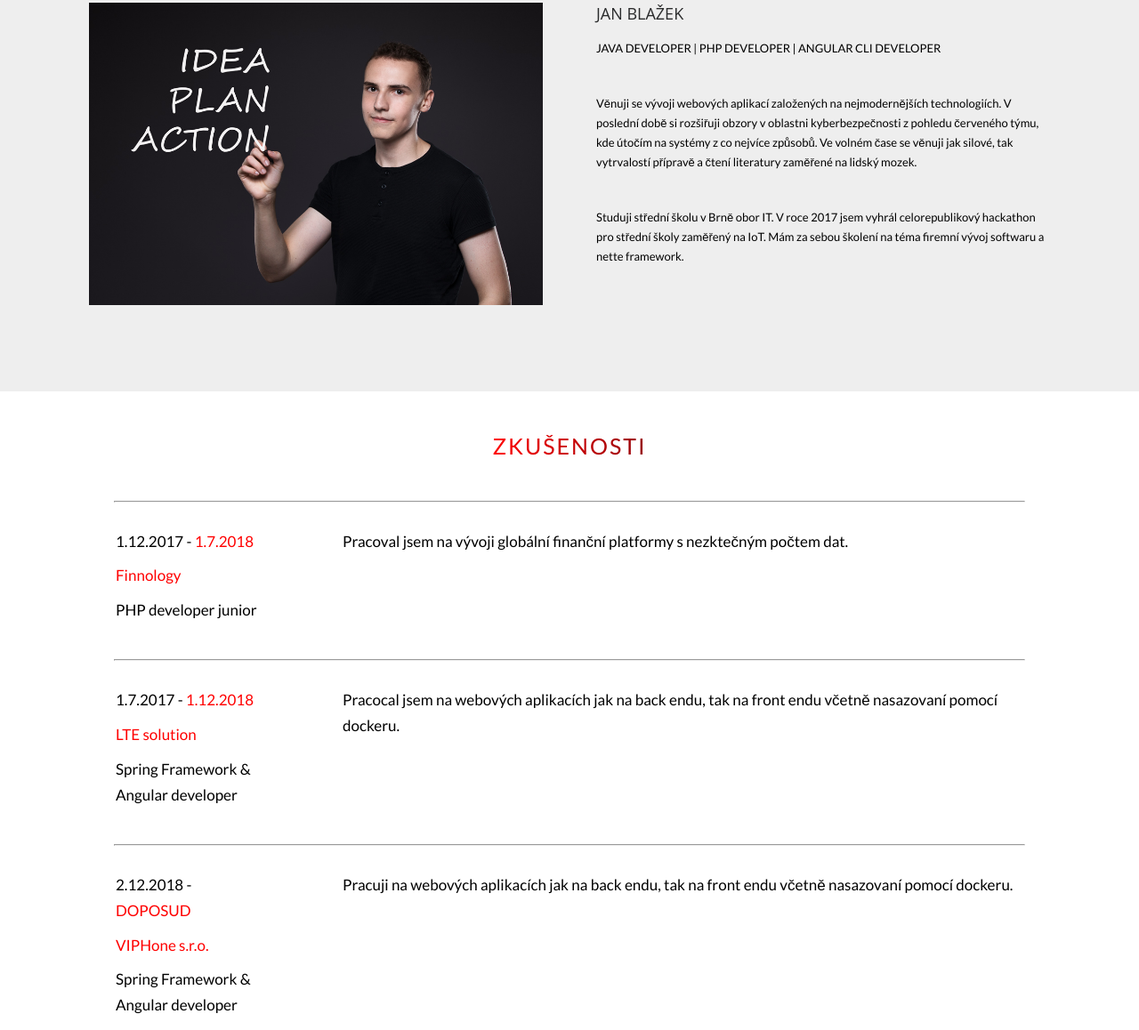
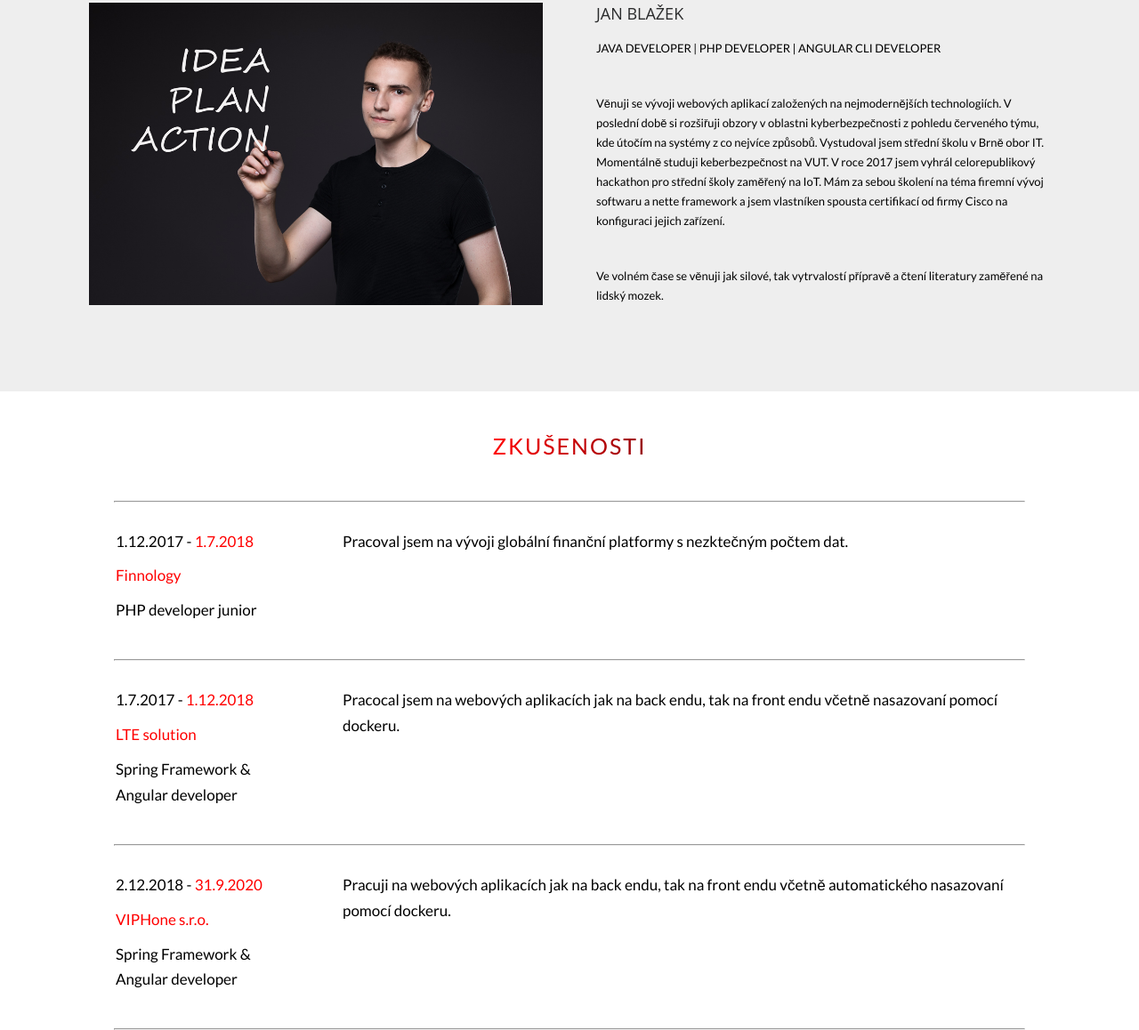
Before and after one commit to blaza168/portfolio, a website: page index.html in a window 1280 px wide. Shown: the part 1000-2158 px from the top of the page at 89% size. Drawn offline with nearby package versions, Linux system fonts and the light colour scheme.

Commit message:
Information update

```diff
--- a/index.html
+++ b/index.html
@@ -43,11 +43,12 @@
                 <p class="u-margin-top-medium u-margin-bottom-medium">
                     Věnuji se vývoji webových aplikací založených na nejmodernějších technologiích.
                     V poslední době si rozšiřuji obzory v oblastni kyberbezpečnosti z pohledu červeného týmu, kde útočím na systémy z co nejvíce způsobů.
-                    Ve volném čase se věnuji jak silové, tak vytrvalostí přípravě a čtení literatury zaměřené na lidský mozek.
+                    Vystudoval jsem střední školu v Brně obor IT. Momentálně studuji keberbezpečnost na VUT. V roce 2017 jsem vyhrál celorepublikový hackathon pro
+                    střední školy zaměřený na IoT. Mám za sebou školení na téma firemní vývoj softwaru a nette framework a jsem vlastníken spousta certifikací od firmy Cisco
+                    na konfiguraci jejich zařízení.
                 </p>
                 <p>
-                    Studuji střední školu v Brně obor IT. V roce 2017 jsem vyhrál celorepublikový hackathon pro
-                    střední školy zaměřený na IoT. Mám za sebou školení na téma firemní vývoj softwaru a nette framework.
+                    Ve volném čase se věnuji jak silové, tak vytrvalostí přípravě a čtení literatury zaměřené na lidský mozek.
                 </p>
             </div>
         </div>
@@ -102,7 +103,7 @@
         <div class="row u-medium-margin">
             <div class="col-1-of-4">
                 <div class="row u-small-margin">
-                    2.12.2018 - <span class="u-red">DOPOSUD</span>
+                    2.12.2018 - <span class="u-red">31.9.2020</span>
                 </div>
                 <div class="row u-small-margin">
                     <span class="u-red">VIPHone s.r.o.</span>
@@ -112,7 +113,7 @@
                 </div>
             </div>
             <div class="col-3-of-4">
-                Pracuji na webových aplikacích jak na back endu, tak na front endu včetně nasazovaní pomocí dockeru.
+                Pracuji na webových aplikacích jak na back endu, tak na front endu včetně automatického nasazovaní pomocí dockeru.
             </div>
         </div>
         <hr class="experience__separator" style="margin-bottom: 0">
@@ -129,7 +130,7 @@
                     <ion-icon name="mail" class="contact__email"></ion-icon>
                 </div>
                 <div class="contact__email-address">
-                    JBlazekk (zavináč) seznam (tečka) cz
+                    jan.blazek10 (zavináč) gmail (tečka) com
                 </div>
             </div>
             <div class="col-1-of-3 u-text-center medium-name u-gray-text u-uppercase">
```
